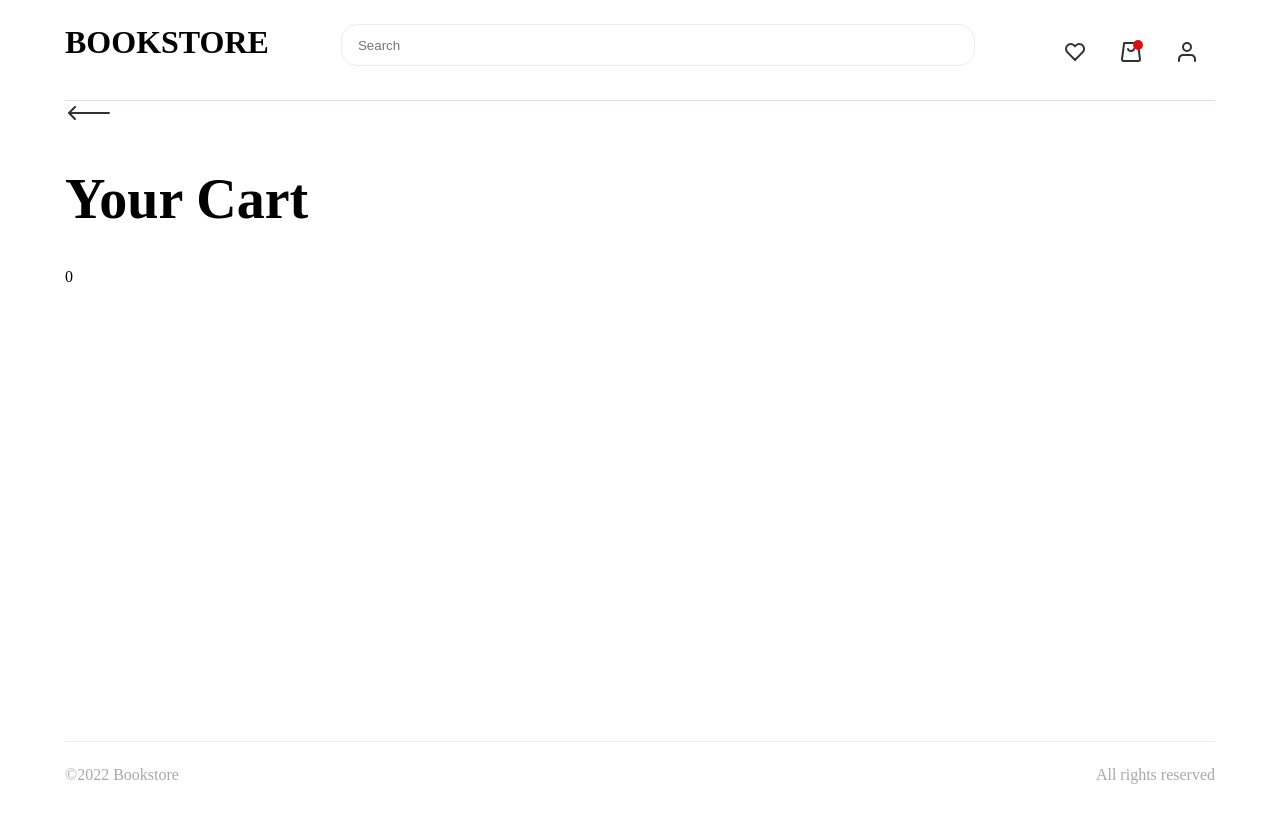
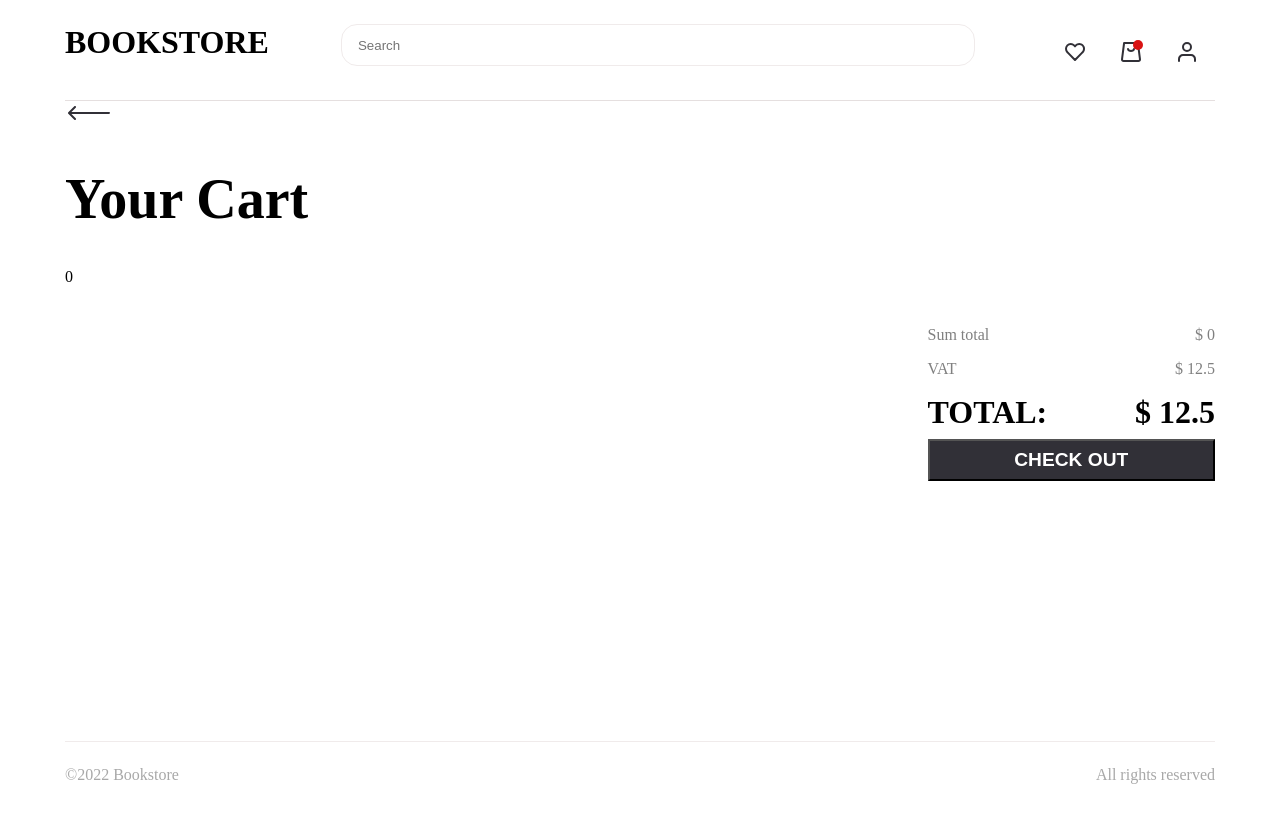
Before and after one commit to LeonidQWE/bookShopProject, a React (Vite) app in the folder project/: page /basket in a window 1280 px wide. Built offline with nearby package versions, Linux system fonts and the light colour scheme.

Commit message:
fis basket page

```diff
--- a/project/src/components/BasketBook/index.tsx
+++ b/project/src/components/BasketBook/index.tsx
@@ -12,7 +12,11 @@ export function BasketBook({ data }: BasketBookProps): JSX.Element {
       <div className="basket-book__info">
         <h3 className="basket-book__title">{data.title}</h3>
         <p className="basket-book__description">{data.authors}, {data.publisher} {data.year}</p>
-        <p className="basket-book__count">- {data.count} +</p>
+        <div>
+          <button data-role="decrement" data-isbn13={data.isbn13} className="basket-book__button">-</button>
+          <span className="basket-book__count">{data.count}</span>
+          <button data-role="increment" data-isbn13={data.isbn13} className="basket-book__button">+</button>
+        </div>
       </div>
 
       <div className="basket-book__price">
@@ -20,7 +24,7 @@ export function BasketBook({ data }: BasketBookProps): JSX.Element {
       </div>
 
       <div className="basket-book__delete">
-        <img src={deleteButton} alt="" />
+        <img data-role="delete" data-isbn13={data.isbn13} src={deleteButton} alt="" />
       </div>
     </div>
   )
--- /dev/null
+++ b/project/src/components/FinalBasketPrice/index.tsx
@@ -0,0 +1,46 @@
+import { Button } from "../Button"
+import { UserForm } from "../UserForm"
+
+import { NewBookResponse } from "../../interfeces/redux"
+import { FinalBasketPriceProps } from "../../interfeces/FinalBasketPriceProps"
+
+export function FinalBasketPrice({ data }: FinalBasketPriceProps): JSX.Element {
+  const vatPrice = 12.5
+
+  console.log(data)
+
+  function getBooksSum(data: NewBookResponse[]): number {
+    return data.reduce((sum, book) => {
+      const priceWithoutDollar = book.price.replace('$', '')
+      const price = parseFloat(priceWithoutDollar)
+      if (!isNaN(price)) {
+        return sum + book.count * price
+      }
+      return sum
+    }, 0)
+  }
+
+  function getFinalRrice(): number {
+    return getBooksSum(data) + vatPrice
+  }
+
+  return (
+    <UserForm>
+      <div className="basket-price">
+        <div className="basket-price__sum">
+          <span>Sum total</span><span>$ {getBooksSum(data)}</span>
+        </div>
+
+        <div className="basket-price__vat">
+          <span>VAT</span><span>$ {vatPrice}</span>
+        </div>
+
+        <div className="basket-price__sum-total">
+          <span>total:</span><span>$ {getFinalRrice()}</span>
+        </div>
+      </div>
+
+      <Button variant="big" type="submit">check out</Button>
+    </UserForm>
+  )
+}
--- /dev/null
+++ b/project/src/interfeces/FinalBasketPriceProps.ts
@@ -0,0 +1,5 @@
+import { NewBookResponse } from "./redux"
+
+export interface FinalBasketPriceProps {
+  data: NewBookResponse[]
+}
--- a/project/src/pages/BasketPage/index.tsx
+++ b/project/src/pages/BasketPage/index.tsx
@@ -8,6 +8,7 @@ import { Container } from "../../components/Container";
 import { HomeLink } from "../../components/HomeLink";
 import { Title } from "../../components/Title";
 import { BasketBook } from "../../components/BasketBook";
+import { FinalBasketPrice } from "../../components/FinalBasketPrice";
 
 export function BasketPage() {
   const dispatch = useAppDispatch()
@@ -24,12 +25,46 @@ export function BasketPage() {
     return basketBooks.map((book) => <BasketBook key={book.isbn13} data={book} />)
   }
 
+  function handleClickEvent(event: React.MouseEvent<HTMLDivElement>) {
+    const target = event.target as HTMLElement
+    const { role, isbn13 } = target.dataset
+
+    if (role === 'decrement') {
+      const updateBasketBooks = basketBooks.map((book) => {
+        if (book.isbn13 === isbn13) {
+          return { ...book, count: book.count - 1 }
+        }
+        return book
+      })
+      dispatch(setBasketBooks(updateBasketBooks))
+    }
+
+    if (role === 'increment') {
+      const updateBasketBooks = basketBooks.map((book) => {
+        if (book.isbn13 === isbn13) {
+          return { ...book, count: book.count + 1 }
+        }
+        return book
+      })
+      dispatch(setBasketBooks(updateBasketBooks))
+    }
+
+    if (role === 'delete') {
+      const updateBasketBooks = basketBooks.filter((book) => book.isbn13 !== isbn13)
+      dispatch(setBasketBooks(updateBasketBooks))
+    }
+  }
+
+
   return (
     <>
       <HomeLink />
       <Title>Your Cart</Title>
-      <Container className="container_basket">
+      <Container className="container_basket" onClick={handleClickEvent}>
         {basketBooks.length && renderBasketBooks()}
+      </Container>
+      <Container className="container_final-price">
+        <FinalBasketPrice data={basketBooks} />
       </Container>
     </>
   )
--- a/project/src/styles/_basket-book.scss
+++ b/project/src/styles/_basket-book.scss
@@ -28,8 +28,8 @@
   }
 
   &__count {
-    margin-top: 1.5rem;
     font-size: 2rem;
+    margin: 1.5rem 0.5rem 0 0.5rem;
   }
 
   &__price {
@@ -43,5 +43,11 @@
     align-items: center;
   }
 
-
+  &__button {
+    background-color: transparent;
+    border: 1px solid transparent;
+    font-size: 2rem;
+    height: 100%;
+    width: 2rem;
+  }
 }
--- /dev/null
+++ b/project/src/styles/_basket_price.scss
@@ -0,0 +1,18 @@
+.basket-price {
+  &__sum, &__vat, &__sum-total {
+    display: flex;
+    justify-content: space-between;
+  }
+
+  &__sum, &__vat {
+    color: gray;
+    padding: 0.5rem 0;
+  }
+
+  &__sum-total {
+    text-transform: uppercase;
+    font-weight: 700;
+    font-size: 2rem;
+    padding: 0.5rem 0;
+  }
+}
--- a/project/src/styles/_container.scss
+++ b/project/src/styles/_container.scss
@@ -28,4 +28,10 @@
   &_similar {
     padding: 3rem 0;
   }
+
+  &_final-price {
+    width: 25%;
+    margin: 2rem 0;
+    float: right;
+  }
 }
--- a/project/src/styles/app.scss
+++ b/project/src/styles/app.scss
@@ -16,3 +16,4 @@
 @import './button';
 @import './container';
 @import './basket-book';
+@import './basket_price';
```
